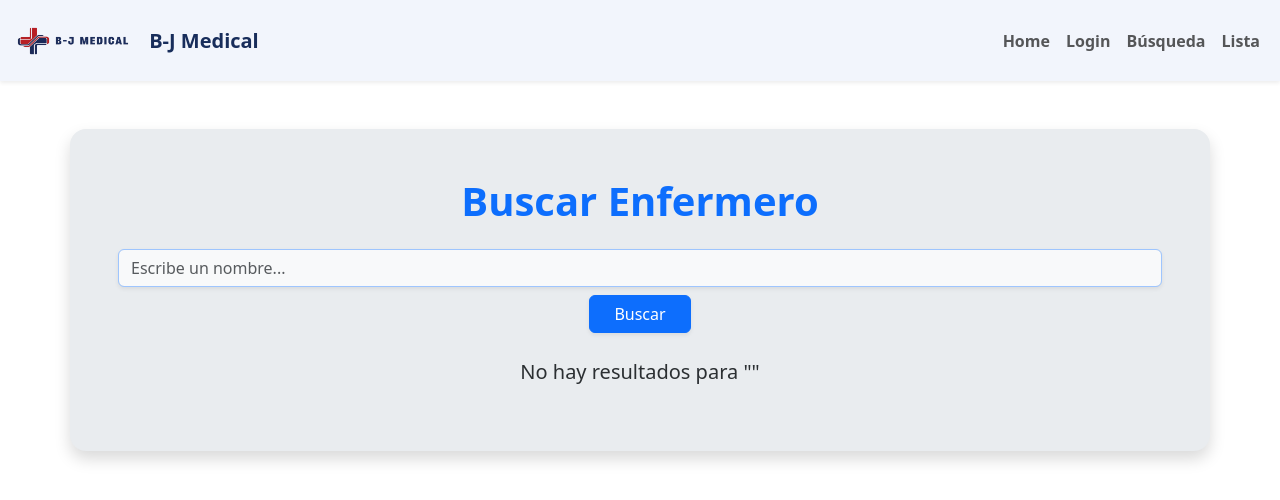
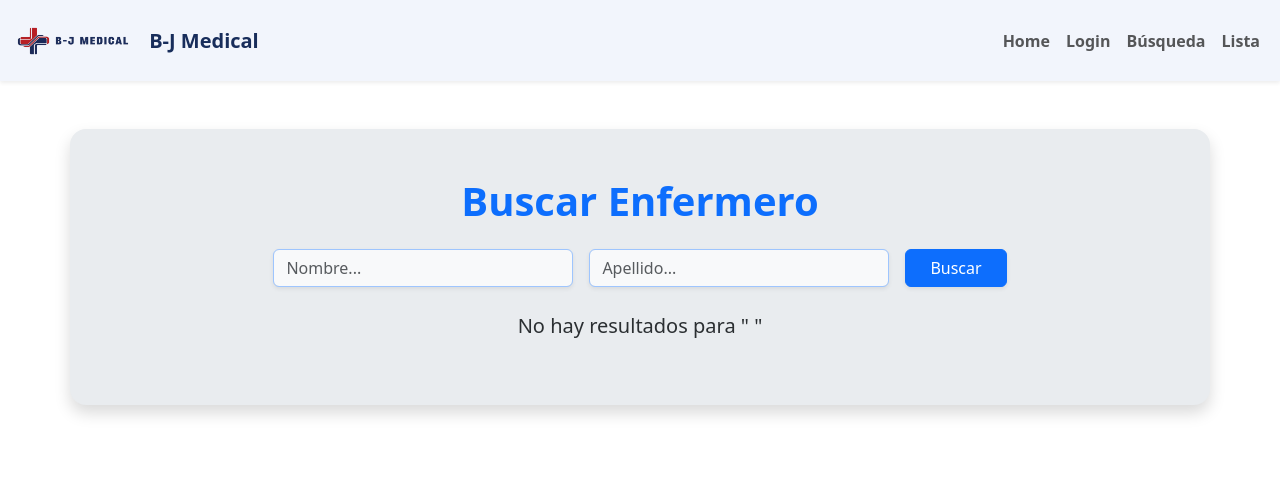
Before and after one commit to Kiddgoby/Frontend-Enfermer-a, an Angular app: page /nurse-search in a window 1280 px wide. Both pictures are taken after a click on the button "Buscar". Shown: the top 500 px of the page. Built offline with nearby package versions, Linux system fonts and the light colour scheme.

Commit message:
Changes on Nurse

```diff
--- a/src/app/nurse-search/nurse-search.html
+++ b/src/app/nurse-search/nurse-search.html
@@ -2,18 +2,32 @@
 
   <h1 class="text-primary fw-bold text-center mb-4">Buscar Enfermero</h1>
 
-  <div class="d-flex justify-content-center align-items-center gap-2 flex-wrap mb-4">
+  <div class="d-flex justify-content-center align-items-center gap-3 flex-wrap mb-4">
+
+    <!-- Nombre -->
     <input type="text"
            class="form-control bg-light border border-primary-subtle shadow-sm"
-           placeholder="Escribe un nombre..."
-           [(ngModel)]="searchText">
+           placeholder="Nombre..."
+           [(ngModel)]="nameText"
+           (input)="filterName()"
+           style="max-width: 300px;">
 
+    <!-- Apellido -->
+    <input type="text"
+           class="form-control bg-light border border-primary-subtle shadow-sm"
+           placeholder="Apellido..."
+           [(ngModel)]="lastNameText"
+           (input)="filterLastName()"
+           style="max-width: 300px;">
+
+    <!-- Botón -->
     <button class="btn btn-primary px-4 shadow-sm" (click)="search()">Buscar</button>
+
   </div>
 
   @if (hasSearched && results.length === 0) {
     <p class="text-center text-secondary-emphasis fs-5">
-      No hay resultados para "{{ searchText }}"
+      No hay resultados para "{{ searchedName }} {{ searchedLastName }}"
     </p>
   }
 
@@ -24,7 +38,9 @@
         <thead class="table-primary text-primary-emphasis">
           <tr>
             <th>Nombre</th>
+            <th>Apellido</th>
             <th>Usuario</th>
+            <th>Contraseña</th>
             <th>Foto</th>
           </tr>
         </thead>
@@ -32,8 +48,10 @@
         <tbody class="table-group-divider">
           @for (user of results; track $index) {
             <tr class="bg-light-subtle">
-              <td class="text-secondary-emphasis fw-semibold">{{ user.name }}</td>
-              <td class="text-secondary">{{ user.user }}</td>
+              <td class="fw-semibold">{{ user.name }}</td>
+              <td class="fw-semibold">{{ user.last_name }}</td>
+              <td>{{ user.user }}</td>
+              <td>{{ user.password }}</td>
               <td>
                 <img src="https://cdn-icons-png.flaticon.com/512/387/387561.png"
                      class="results-img rounded-circle border border-primary-subtle shadow-sm">
--- a/src/app/nurse-search/nurse-search.ts
+++ b/src/app/nurse-search/nurse-search.ts
@@ -9,26 +9,44 @@ import { FormsModule } from '@angular/forms';
   styleUrls: ['./nurse-search.css']
 })
 export class NurseSearch {
-  searchText: string = "";
+
+  nameText: string = "";
+  lastNameText: string = "";
+  searchedName: string = '';
+  searchedLastName: string = '';
   results: any[] = [];
   hasSearched: boolean = false;
 
   users = [
-    { name: "Javier", user: "JaGiFe", password: "1234" },
-    { name: "Arnau", user: "ArGaGa", password: "abcd" },
-    { name: "Olalla", user: "OlSaBe", password: "4321" },
-    { name: "David", user: "DaCaEn", password: "1234" },
-    { name: "Maria", user: "mariaMagda", password: "abcd" },
-    { name: "Antonio", user: "AntonioCoches", password: "4321" },
-    { name: "Antonio", user: "Pescadero", password: "1234" },
-    { name: "Lucia", user: "MariaPat", password: "abcd" },
-    { name: "Biel", user: "antonio02", password: "4321" }
+    { name: "Javier", last_name: "Givica", user: "JaGiFe", password: "1234" },
+    { name: "Arnau", last_name: "Gaushachs", user: "ArGaGa", password: "abcd" },
+    { name: "Olalla", last_name: "Sanchez", user: "OlSaBe", password: "4321" },
+    { name: "David", last_name: "Castillo", user: "DaCaEn", password: "1234" },
+    { name: "Maria", last_name: "Magdalena", user: "mariaMagda", password: "abcd" },
+    { name: "Antonio", last_name: "Lobato", user: "AntonioCoches", password: "4321" },
+    { name: "Antonio", last_name: "Recio", user: "Pescadero", password: "1234" },
+    { name: "Maria", last_name: "Patiño", user: "MariaPat", password: "abcd" },
+    { name: "Biel", last_name: "Turias", user: "Byel", password: "4321" }
   ];
+
+  filterName() {
+    this.nameText = this.nameText.replace(/[0-9]/g, '');
+  }
+
+  filterLastName() {
+    this.lastNameText = this.lastNameText.replace(/[0-9]/g, '');
+  }
 
   search() {
     this.hasSearched = true;
+
+    this.searchedName = this.nameText;
+    this.searchedLastName = this.lastNameText;
+
     this.results = this.users.filter(user =>
-      user.name.toLowerCase() === this.searchText.toLowerCase()
+      user.name.toLowerCase() === this.searchedName.toLowerCase() &&
+      user.last_name.toLowerCase() === this.searchedLastName.toLowerCase()
     );
   }
+
 }
```
